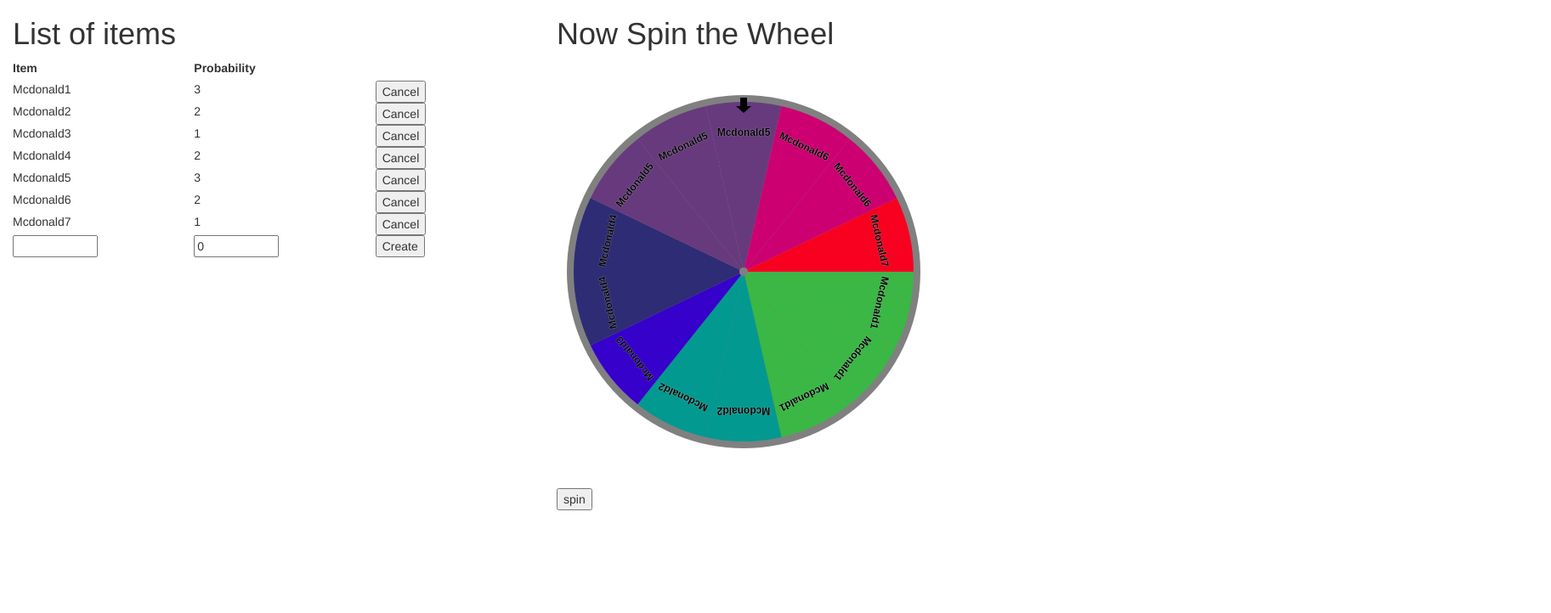
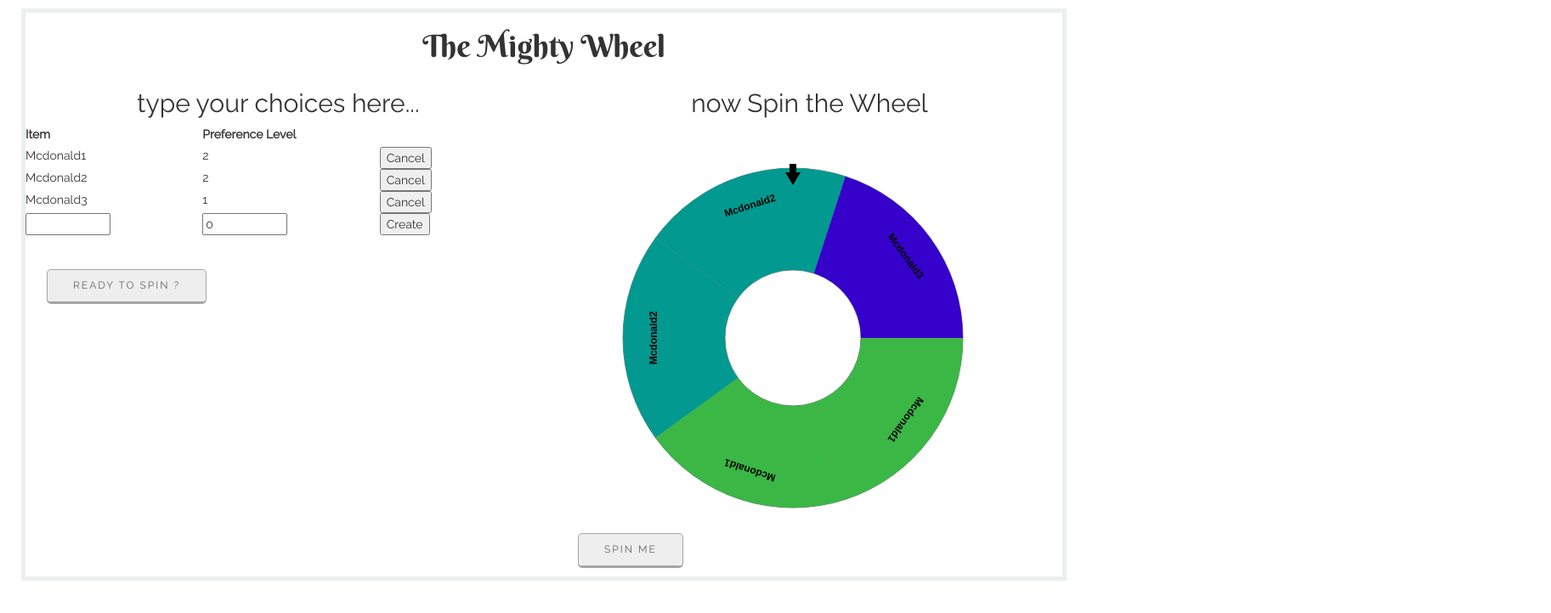
Before and after one commit to victoriali/Mighty-Wheel, a plain HTML site: page index.html in a window 1280 px wide. Shown: the whole page at 85% size, 1825 px wide, since content can reach past the window. Drawn offline with nearby package versions, Linux system fonts and the light colour scheme.

Commit message:
some formatting

```diff
--- a/css/custom.css
+++ b/css/custom.css
@@ -0,0 +1,59 @@
+.title{
+  font-family: 'Berkshire Swash', cursive;
+}
+
+.playbox{
+  font-family: 'Raleway', sans-serif;
+}
+
+.headline{
+  style:center;
+}
+
+.wrapper{
+   border: 5px solid #eceff0;
+   margin: 10px;
+}
+
+canvas {
+    padding-left: 0;
+    padding-right: 0;
+    margin-left: auto;
+    margin-right: auto;
+    display: block;
+}
+
+.hot-container p { margin-top: 10px; }
+a { text-decoration: none; margin: 0 10px; }
+
+.hot-container {
+  min-height: 100px;
+  margin-top: 100px;
+  width: 100%;
+  text-align: center;
+}
+
+a.btn {
+  display: inline-block;
+  color: #666;
+  background-color: #eee;
+  text-transform: uppercase;
+  letter-spacing: 2px;
+  font-size: 12px;
+  padding: 10px 30px;
+  border-radius: 5px;
+  -moz-border-radius: 5px;
+  -webkit-border-radius: 5px;
+  border: 1px solid rgba(0,0,0,0.3);
+  border-bottom-width: 3px;
+}
+
+  a.btn:hover {
+    background-color: #e3e3e3;
+    border-color: rgba(0,0,0,0.5);
+  }
+
+  a.btn:active {
+    background-color: #CCC;
+    border-color: rgba(0,0,0,0.9);
+  }
--- a/index.html
+++ b/index.html
@@ -12,30 +12,38 @@
     <script src="//ajax.googleapis.com/ajax/libs/jquery/2.1.1/jquery.min.js"></script>
     <script src="js/application.js"></script>
 
+    <link href='http://fonts.googleapis.com/css?family=Berkshire+Swash' rel='stylesheet' type='text/css'>
+    <link href='http://fonts.googleapis.com/css?family=Raleway' rel='stylesheet' type='text/css'>
+
     <link href="css/bootstrap.min.css" rel="stylesheet">
     <link href="css/custom.css" rel="stylesheet">
   </head>
 
   <body>
     <div class = "container-fluid">
+    	<div class = "wrapper">
+	      <div class = "title text-center">
+	    		<h1>The Mighty Wheel</h1>
+	      </div>
+
+	      <div class = "playbox">
 		      <div class = "row">
-
 		        <div class="col-sm-6">
-          <h1>List of items</h1>
+		          <h2 class = "headline text-center">type your choices here...</h2>
 			          <div id="itemsList">
 			          	<div class="row">
 							      <div class="itemName col-xs-4">
 							        <label>Item</label>
 							      </div>
 							      <div class="itemInput col-xs-4">
-					        <label>Probability</label>
+							        <label>Preference Level</label>
 							      </div>
 							    </div>
 
 									<section id = "realList">
 					          <div class="row">
 								      <div class="itemName col-xs-4">Mcdonald1</div>
-						      <div class="itemInput col-xs-4">3</div>
+								      <div class="itemInput col-xs-4">2</div>
 								      <div class="cancelInput col-xs-4">
 								        <button class="button cancelButton">Cancel</button>
 								      </div>
@@ -58,38 +66,6 @@
 								    </div>
 
 								    <div class="row">
-						      <div class="itemName col-xs-4">Mcdonald4</div>
-						      <div class="itemInput col-xs-4">2</div>
-						      <div class="cancelInput col-xs-4">
-						        <button class="button cancelButton">Cancel</button>
-						      </div>
-						    </div>
-
-						    <div class="row">
-						      <div class="itemName col-xs-4">Mcdonald5</div>
-						      <div class="itemInput col-xs-4">3</div>
-						      <div class="cancelInput col-xs-4">
-						        <button class="button cancelButton">Cancel</button>
-						      </div>
-						    </div>
-
-						    <div class="row">
-						      <div class="itemName col-xs-4">Mcdonald6</div>
-						      <div class="itemInput col-xs-4">2</div>
-						      <div class="cancelInput col-xs-4">
-						        <button class="button cancelButton">Cancel</button>
-						      </div>
-						    </div>
-
-						    <div class="row">
-						      <div class="itemName col-xs-4">Mcdonald7</div>
-						      <div class="itemInput col-xs-4">1</div>
-						      <div class="cancelInput col-xs-4">
-						        <button class="button cancelButton">Cancel</button>
-						      </div>
-						    </div>
-
-						    <div class="row">
 							        <div class="newItemName col-xs-4">
 							          <input class="newItem-name">
 							        </div>
@@ -100,20 +76,26 @@
 							          <button class="button createButton">Create</button>
 							        </div>
 							      </div>
+							      <br>
+							      <br>
+							      <div class = "hot container">
+					       		<p><a href="#" class="btn">Ready to Spin ?</a></p>
+					      		</div>
 							    </section>
 				      </div>
 	        </div>
 
 	        <div class="col-sm-6">
-          <h1>Now Spin the Wheel</h1>
-          <canvas id="wheelcanvas" width="500" height="500"></canvas>
-          <div>
-            <input id="spinNow" type="button" value="spin" >
+	          <h2 class = "headline text-center">now Spin the Wheel</h2>
+	          	<canvas id="wheelcanvas" width="480" height="480"></canvas>
+	          <div class = "hot container">
+					    <p><a href="#" class="btn" id = "spinNow">Spin Me</a></p>
 					  </div>
 	        </div>
 
 	      </div>
 	    </div>
+    </div>
   </body>
 
 </html>
--- a/js/application.js
+++ b/js/application.js
@@ -1,4 +1,5 @@
 $(document).ready(function(){
+
 
   $(".addProbability").css(
     "width","100px"
@@ -101,14 +102,14 @@ $(document).ready(function(){
       if (canvas.getContext) {
         // var outsideRadius = 200;
         var textRadius = 160;
-        var insideRadius = 5;
+        var insideRadius = 80;
         var circleBorder = 208;
 
         ctx = canvas.getContext("2d");
         ctx.clearRect(0,0,500,500);
 
-        ctx.arc(220, 250, circleBorder, 0 , 2 * Math.PI, false);
-        ctx.fillStyle = "grey";
+        ctx.arc(220, 250, circleBorder, 0 , 2 * Math.PI, false);//outer grey circle i inserted
+        ctx.fillStyle = "white";
         ctx.fill();
 
         ctx.strokeStyle = "grey";
@@ -130,7 +131,7 @@ $(document).ready(function(){
           ctx.save();
           ctx.shadowOffsetX = 0; // shadow of character
           ctx.shadowOffsetY = 0; // shadow of character
-          ctx.shadowBlur    = 1; // glow around the character
+          ctx.shadowBlur    = 0; // glow around the character
           ctx.shadowColor   = "rgb(220,220,220)";
           ctx.fillStyle = "black"; // font color
           ctx.translate(220 + Math.cos(angle + arc/ 2) * textRadius, 250 + Math.sin(angle + arc/ 2) * textRadius); //the word on the wheel
@@ -147,7 +148,7 @@ $(document).ready(function(){
       ctx.lineTo(220 + 4, 250 - (outsideRadius + 5));
       ctx.lineTo(220 + 4, 250 - (outsideRadius - 5));
       ctx.lineTo(220 + 9, 250 - (outsideRadius - 5));
-      ctx.lineTo(220 + 0, 250 - (outsideRadius - 13));
+      ctx.lineTo(220 + 0, 250 - (outsideRadius - 20));
       ctx.lineTo(220 - 9, 250 - (outsideRadius - 5));
       ctx.lineTo(220 - 4, 250 - (outsideRadius - 5));
       ctx.lineTo(220 - 4, 250 - (outsideRadius + 5));
```
Lines whose indentation alone changed are shown as unchanged.
